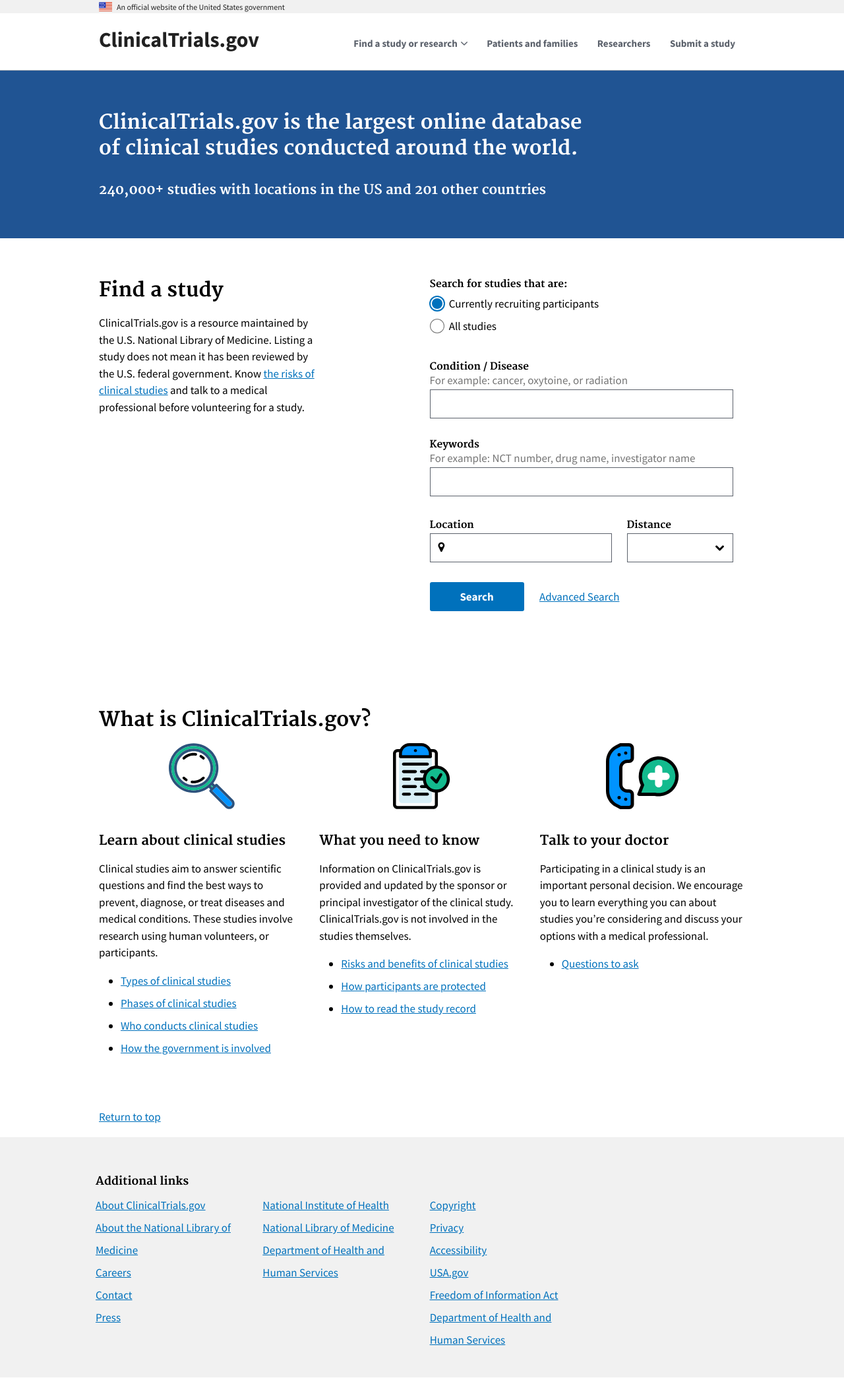
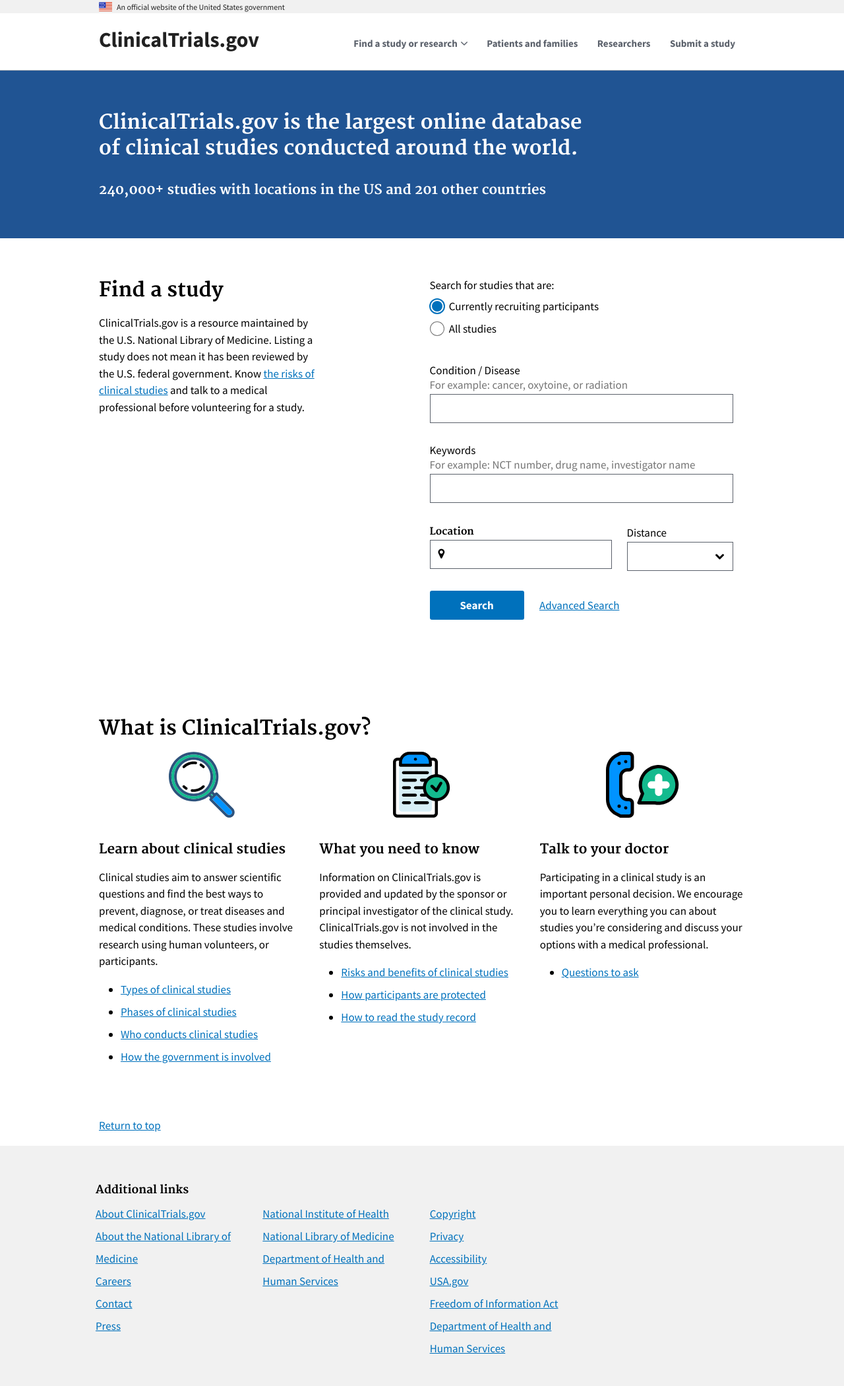
Before and after one commit to 18F/clinical-trials-prototype, a Jekyll site: the page built from pages/home.md, in a window 1280 px wide. Shown: the whole page at 66% size. Built offline with Jekyll 4.4.1, drawn with Linux system fonts in a browser that asks for light colours.

Commit message:
Revert form label styling

```diff
--- a/_sass/_custom.scss
+++ b/_sass/_custom.scss
@@ -141,12 +141,6 @@
 
 .form-search-new {
   max-width: 46rem;
-
-  label:not(.label-radio),
-  .legend-study-status {
-    @include h5();
-    font-family: $font-serif;
-  }
 
   [type="submit"] {
     display: inline-block;
```
